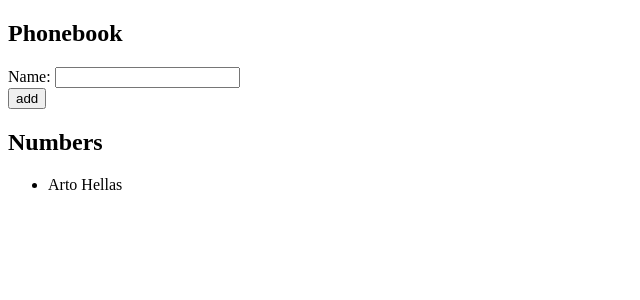
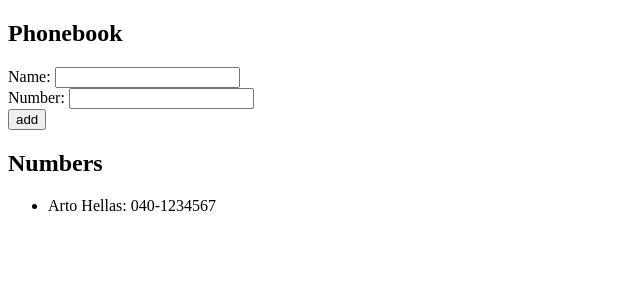
Before and after one commit to Micky-CM/Fullstack-Excercises, a React (Vite) app in the folder part2/phonebook/: page / in a window 1280 px wide. Shown: the top 300 px of the page, without its empty margins (0-640 px from the left). Built offline with nearby package versions, Linux system fonts and the light colour scheme.

Commit message:
Ejercicio 2.8 - Parte 2: Ampliación para agregar números de teléfono a la agenda

```diff
--- a/part2/phonebook/src/App.jsx
+++ b/part2/phonebook/src/App.jsx
@@ -1,12 +1,17 @@
 import { useState } from 'react'
 
-const Person = ({name})=> <li>{name}</li>
+const Person = ({name, number})=> <li>{name}: {number}</li>
 
 const App = () => {
   const [persons, setPersons] = useState([
-    { name: 'Arto Hellas' }
+    {
+      name: 'Arto Hellas',
+      number: '040-1234567'
+    }
   ])
+
   const [newName, setNewName] = useState('')
+  const [newNumber, setNewNumber] = useState('')
 
   const addPerson = (event)=> {
     event.preventDefault()
@@ -14,21 +19,30 @@ const App = () => {
     const nameExists = persons.some(
       person => person.name.toLowerCase() === newName.trim().toLowerCase()
     )
+    const numberExist = persons.some(
+      person => person.number === newNumber.trim()
+    )
 
     if (nameExists) {
       alert(`${newName} is already added to phonebook`)
-    }
-    else {
+    } else if (numberExist) {
+      alert(`${newNumber} is already used by another contanct`)
+    } else {
       const newPerson = {
-        name: newName
+        name: newName,
+        number: newNumber
       }
       setPersons([...persons, newPerson])
     }
     setNewName('')
+    setNewNumber('')
   }
 
   const handleNameChange = (event)=> {
     setNewName(event.target.value)
+  }
+  const handleNumberChange = (event)=> {
+    setNewNumber(event.target.value)
   }
 
   return (
@@ -39,6 +53,9 @@ const App = () => {
           Name: <input value={newName} onChange={handleNameChange} />
         </div>
         <div>
+          Number: <input value={newNumber} onChange={handleNumberChange} />
+        </div>
+        <div>
           <button>add</button>
         </div>
       </form>
@@ -46,7 +63,7 @@ const App = () => {
       <ul>
         {
           persons.map(person => (
-            <Person key={person.name} name={person.name} />
+            <Person key={person.name} name={person.name} number={person.number} />
           ))
         }
       </ul>
```
